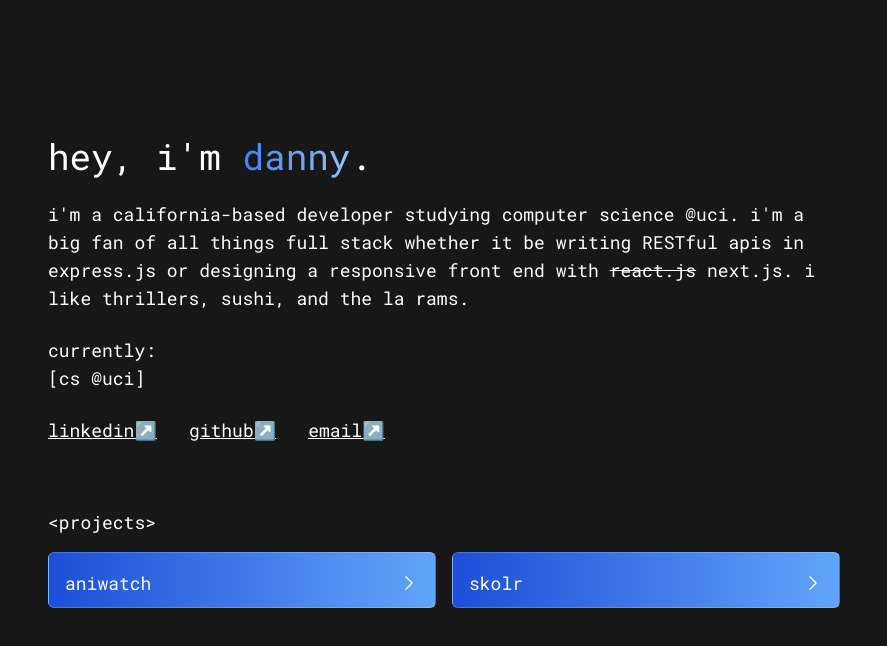
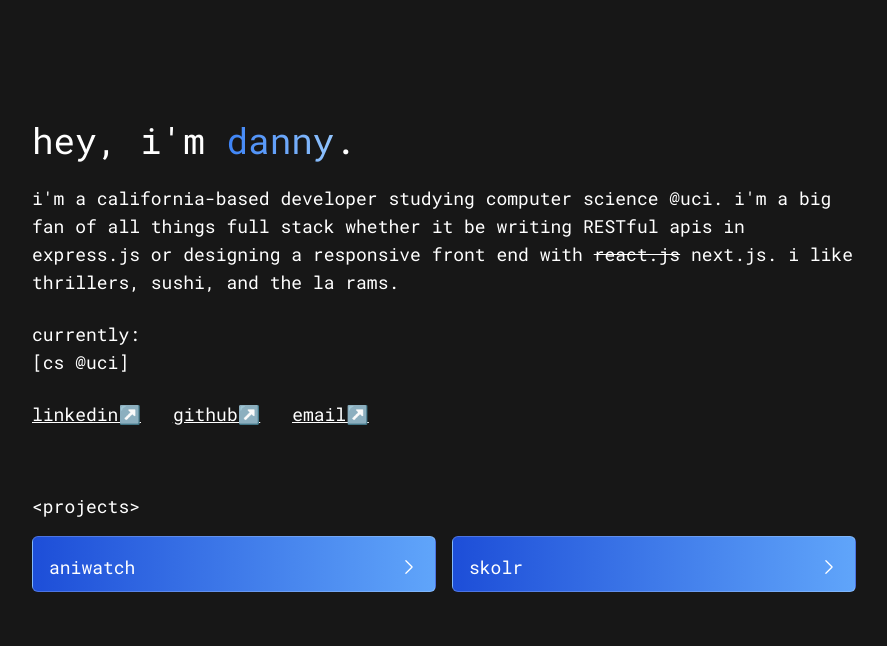
Before and after one commit to illiadovgan/Illiaportfolio, a Next.js app: page / in a window 1280 px wide. Shown: the top 646 px of the page, without its empty margins (196-1083 px from the left). Built offline with nearby package versions, Linux system fonts and the light colour scheme.

Commit message:
less padding

```diff
--- a/src/pages/index.tsx
+++ b/src/pages/index.tsx
@@ -12,7 +12,7 @@ const Home: NextPage = () => {
         <link href="https://fonts.googleapis.com/css2?family=Roboto+Mono&display=swap" rel="stylesheet"></link>
       </Head>
 
-      <main className="p-8 mt-12 md:mt-16 text-md md:text-lg bg-neutral-900">
+      <main className="p-4 mt-12 md:mt-16 text-md md:text-lg bg-neutral-900">
         <div>
             <h1 className='text-3xl md:text-4xl'>hey, i&apos;m <span className='bg-gradient-to-r from-blue-500 to-blue-300 text-transparent bg-clip-text'>danny</span>.</h1>
             <p className='mt-6'>
```
